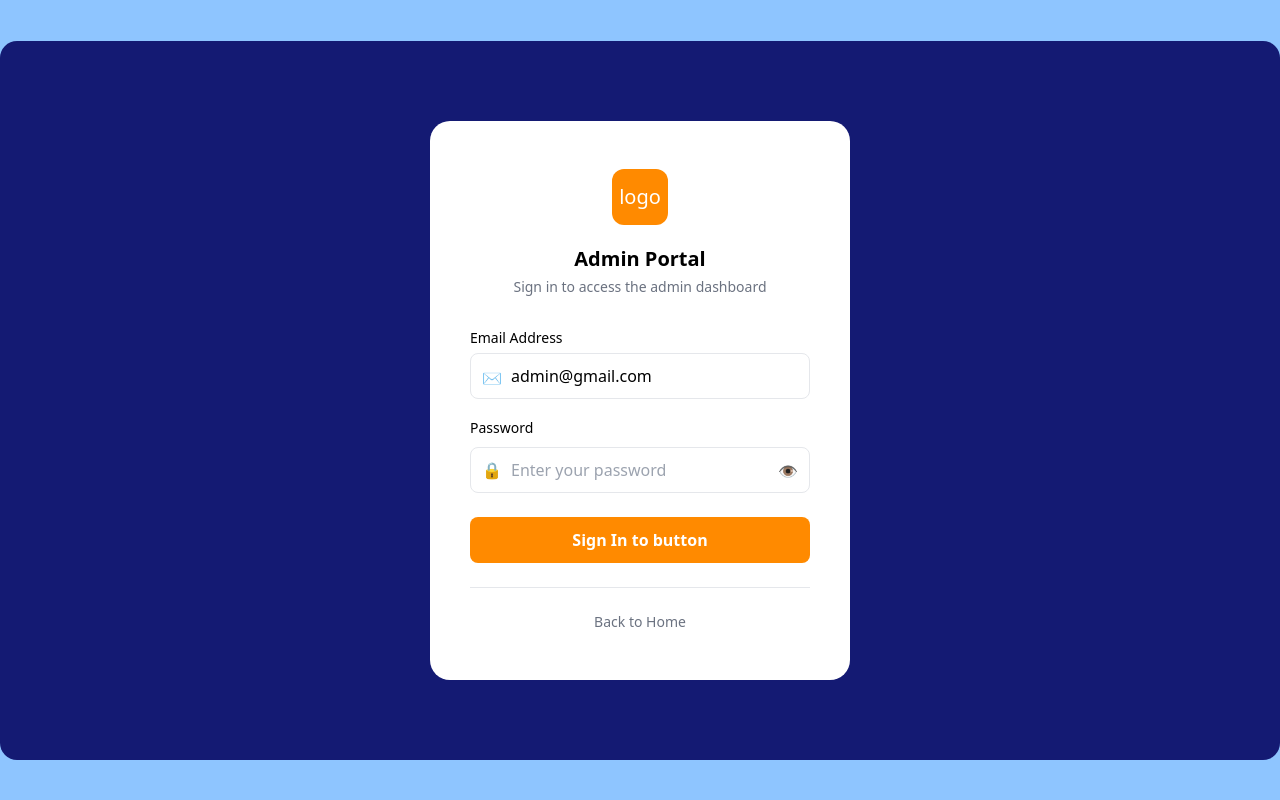
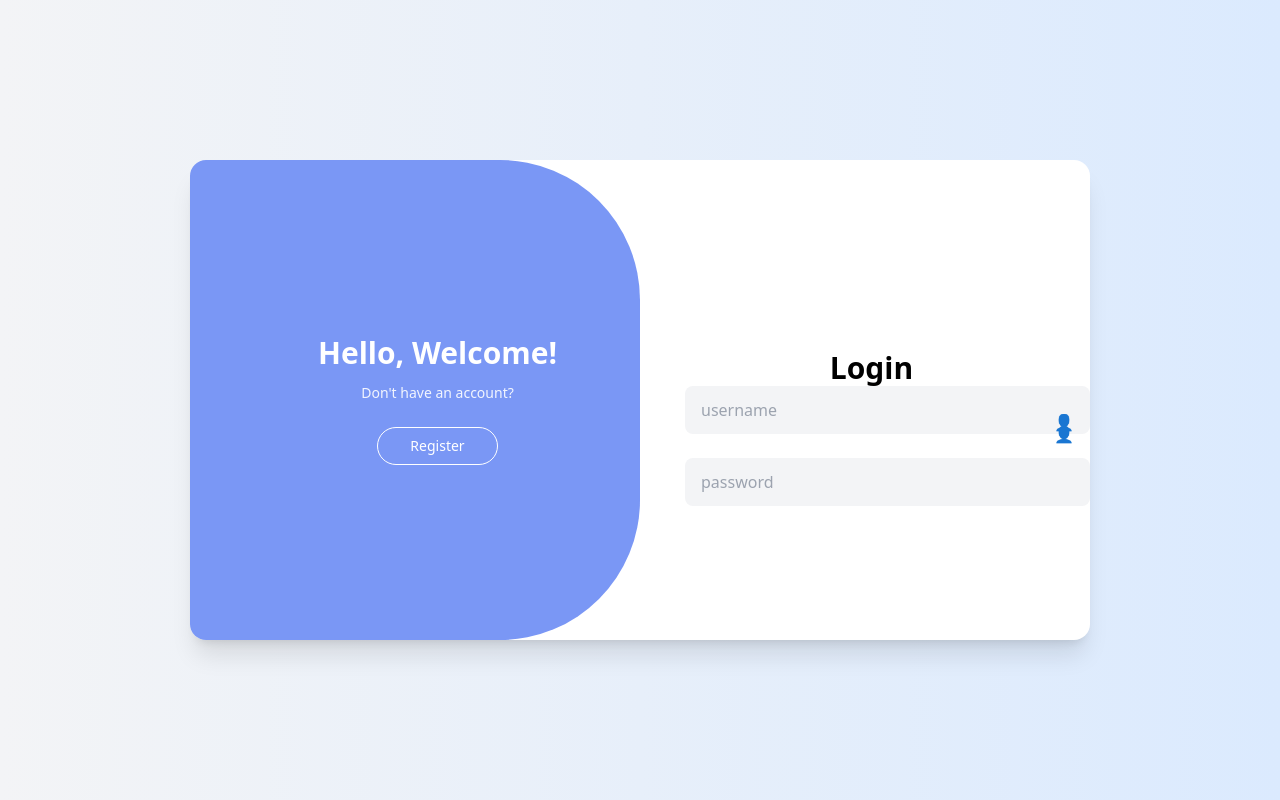
Before and after one commit to ravipchoudhary/labour_hub, a React (Vite) app in the folder labour_hub/: page / in a window 1280 px wide. Built offline with nearby package versions, Linux system fonts and the light colour scheme.

Commit message:
Admin Portal login UI(work in progress)

```diff
--- a/labour_hub/src/App.jsx
+++ b/labour_hub/src/App.jsx
@@ -1,7 +1,6 @@
-import AppRoutes from "./routes/AppRoutes";
-
+import Login from "./pages/auth/Login.jsx";
 function App() {
-  return <AppRoutes />;
+  return <Login />
 }
 
 export default App;
--- a/labour_hub/src/main.jsx
+++ b/labour_hub/src/main.jsx
@@ -3,6 +3,7 @@ import ReactDOM from "react-dom/client";
 import { BrowserRouter } from "react-router-dom";
 import App from "./App";
 import "./index.css";
+
 
 ReactDOM.createRoot(document.getElementById("root")).render(
   <React.StrictMode>
--- a/labour_hub/src/pages/auth/Login.jsx
+++ b/labour_hub/src/pages/auth/Login.jsx
@@ -1,64 +1,58 @@
-export default function Login() {
-    return (
-        <div className="min-h-screen bg-[#8EC5FF]
-         flex items-center justify-center">
+import React from "react";
 
-            <div className="w-full max-w-[1500px]
-            bg-[#141A73] rounded-[17px] flex
-            justify-center py-20 mt-3 mb-3 ">
+const Login = () => {
+  return (
+    <div className="min-h-screen flex items-center
+     justify-center bg-gradient-to-r
+      from-gray-100 to-blue-100">
 
-                <div className="w-[420px] bg-white
-                rounded-[20px] px-10 py-12 shadow-1g">
-{/* logo */}
-                    <div className="flex justify-center
-                    mb-5">
+      {/* CARD */}
+      <div className="relative w-[900px] h-[480px]
+       bg-white rounded-2xl shadow-xl overflow-hidden">
 
-                        <div className="w-14 h-14
-                        bg-[#FF8A00] rounded-xl
-                        flex items-center justify-center
-                        text-white text-xl">logo
-                        </div>
-                    </div>
-                    <h1 className="text-center text-xl
-                    font-semibold">Admin Portal</h1>
+        {/* BLUE SHAPE */}
+        <div className="absolute left-0 top-0 h-full
+         w-[50%] bg-[#7a97f5] rounded-r-[140px]"></div>
 
-                    <p className="text-center text-sm
-                    text-gray-500 mt-1">Sign in to access the admin dashboard</p>
+        {/* LEFT */}
+        <div className="absolute left-0 top-0 h-full
+         w-[55%] flex items-center justify-center">
 
-                    <div className="relative mt-7">
-                        <span className="absolute left-3 top-1/2 -translate-y-3/2 mt-1
-                        text-gray-400">✉️</span>
-                        <label className="text-sm font-medium">Email Address</label>
+          <div className="text-center text-white px-12">
+            <h2 className="text-3xl font-bold mb-3">Hello, Welcome!</h2>
+            <p className="text-sm mb-6 opacity-90">
+              Don't have an account?
+            </p>
+            <button className="border border-white px-8
+             py-2 rounded-full text-sm ">
+              Register
+            </button>
+          </div>
+        </div>
+        <div className="absolute right-0 top-0
+        h-full w-[45%] flex flex-col justify-center pt-14">
+        <h2 className="text-3xl font-bold text-gray-750
+        mr-8 text-center">Login</h2>
+{/* username */}
+        <div className="mb-4 relative">
+          <input type="text"
+          placeholder="username"
+          className="w-full bg-gray-100 px-4 py-3 rounded-lg  "/>
+          <span className="absolute right-4 top-1/2  text-gray-100 ">👤</span>
+        </div>
+{/* password */}
+         <div className="mb-2 relative"></div>
+         <input type="password"
+         placeholder="password"
+         className="w-full bg-gray-100 px-4 py-3 rounded-lg "/>
+          <span className="absolute right-4 top-3/2 mt-3 text-gray-100 ">👤</span>
 
-                        <input className="w-full mt-1 h-[46px]
-                        border rounded-lg pl-10 pr-4" defaultValue="admin@gmail.com"/>
-                    </div>
 
-                    <div className="mt-4">
-                        <label className="text-sm font-medium">Password</label>
-                        <div className="relative mt-1">
-                            <span className="absolute left-3
-                            top-1/2 -translate-y-1/2 mt-0.5 text-gray-400">🔒</span>
-                            <input type="password" className="w-full mt-1
-                        h-[46px] border rounded-lg pl-10 pr-10"
-                        placeholder="Enter your password"/>
+        </div>
 
-                        <span className="absolute right-3 top-3/2
-                        mt-4 -translate-1/2 text-gray-400 cursor-pointer
-                        ">👁️</span>
-                        </div>
-                    </div>
+      </div>
+    </div>
+  );
+};
 
-                    <button className="w-full mt-6
-                    h-[46px] bg-[#FF8A00] text-white font-semibold
-                    rounded-lg">Sign In to button</button>
-
-                    <div className="my-6 border-t"></div>
-
-                    <p className="text-center text-sm
-                    text-gray-500 cursor-pointer ">Back to Home</p>
-                </div>
-            </div>
-        </div>
-    );
-}
+export default Login;
```
